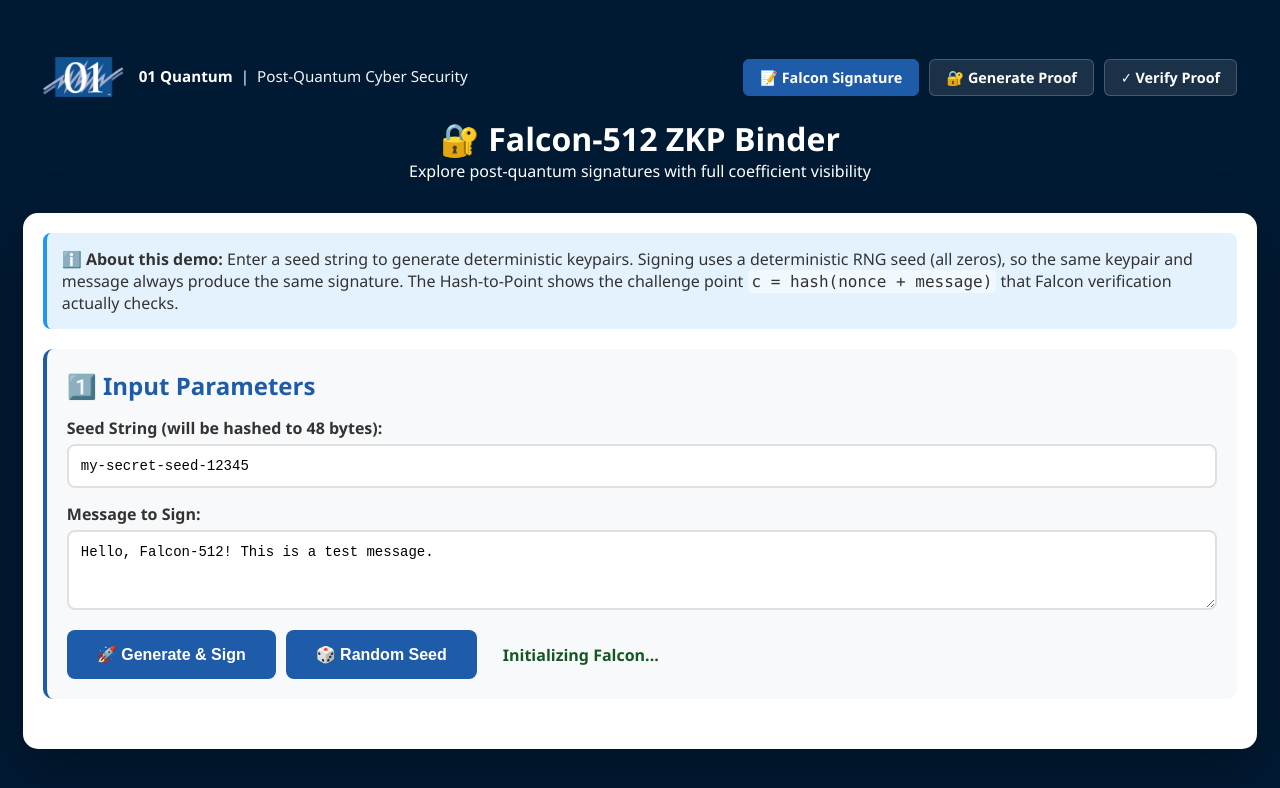
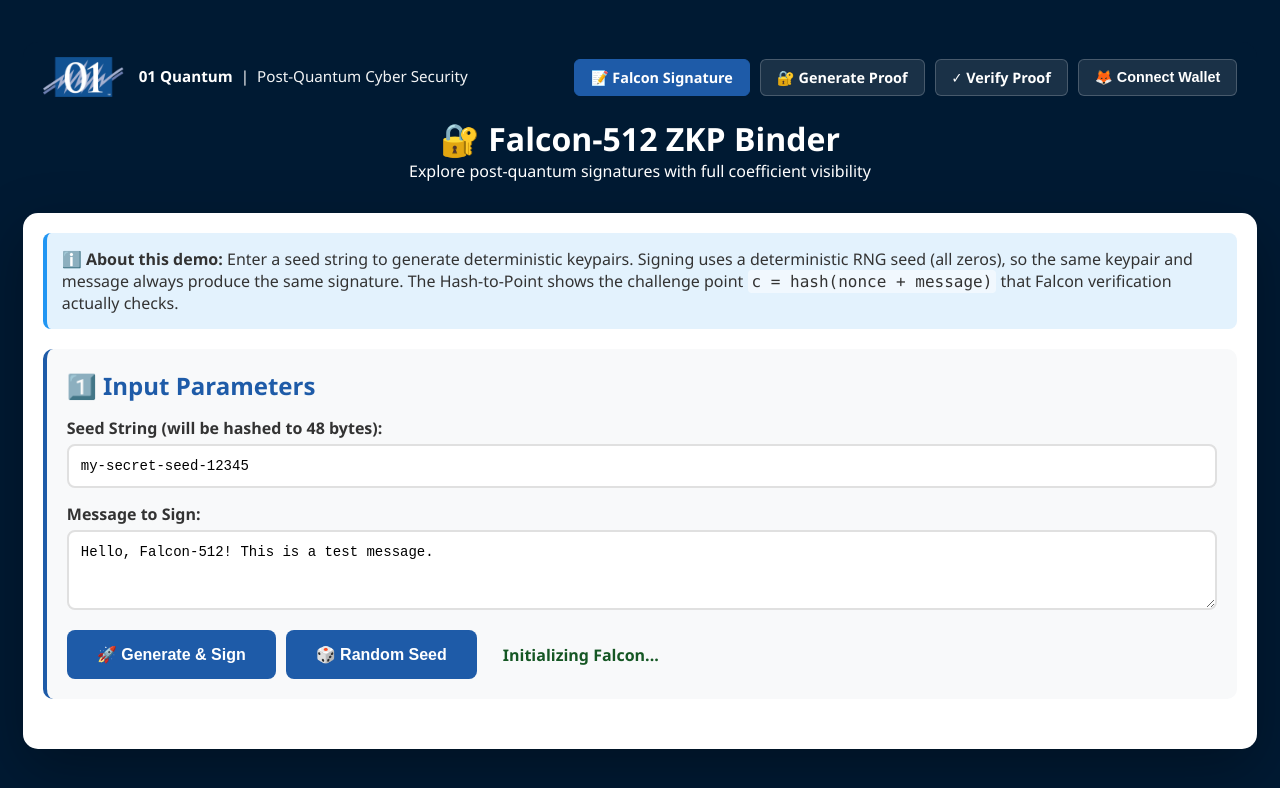
Before and after one commit to 01-Quantum/falcon-zkp-demo, an Angular app: page /falcon-signature in a window 1280 px wide. Shown: the top 788 px of the page. Built offline with nearby package versions, Linux system fonts and the light colour scheme; no server answers.

Commit message:
Add wallet connection feature to the app. Implement connect and disconnect functionality for MetaMask integration, including address formatting and loading state management. Update app layout to include a wallet connection button.

```diff
--- a/src/app/app.html
+++ b/src/app/app.html
@@ -20,6 +20,10 @@
         <a routerLink="/verify" routerLinkActive="active" class="nav-btn">
           <span>✓ Verify Proof</span>
         </a>
+        <button class="nav-btn wallet-btn" (click)="connectWallet()" [disabled]="isWalletConnecting">
+          <span *ngIf="!walletAddress">🦊 Connect Wallet</span>
+          <span *ngIf="walletAddress">🟢 {{ formatAddress(walletAddress) }} ❌</span>
+        </button>
       </div>
     </div>
 
--- a/src/app/app.ts
+++ b/src/app/app.ts
@@ -1,13 +1,58 @@
 import { Component } from '@angular/core';
 import { RouterOutlet, RouterLink, RouterLinkActive } from '@angular/router';
+import { CommonModule } from '@angular/common';
 
 @Component({
   selector: 'app-root',
   standalone: true,
-  imports: [RouterOutlet, RouterLink, RouterLinkActive],
+  imports: [RouterOutlet, RouterLink, RouterLinkActive, CommonModule],
   templateUrl: './app.html',
   styleUrl: './app.scss'
 })
 export class App {
   title = 'Falcon-512 ZKP Demo';
+  walletAddress: string | null = null;
+  isWalletConnecting = false;
+
+  async connectWallet() {
+    if (this.walletAddress) {
+      this.disconnectWallet();
+      return;
+    }
+
+    this.isWalletConnecting = true;
+    try {
+      // Check if MetaMask is installed
+      const ethereum = (window as any).ethereum;
+      if (!ethereum) {
+        alert('MetaMask is not installed. Please install it to use this feature.');
+        return;
+      }
+
+      // Request account access
+      const accounts = await ethereum.request({ method: 'eth_requestAccounts' });
+
+      if (accounts.length > 0) {
+        this.walletAddress = accounts[0];
+        console.log('Wallet connected:', this.walletAddress);
+      } else {
+        console.warn('No accounts found');
+      }
+    } catch (error: any) {
+      console.error('User denied account access or error occurred:', error);
+      alert('Failed to connect wallet: ' + (error.message || 'Unknown error'));
+    } finally {
+      this.isWalletConnecting = false;
+    }
+  }
+
+  disconnectWallet() {
+    this.walletAddress = null;
+    console.log('Wallet disconnected');
+  }
+
+  formatAddress(address: string): string {
+    if (!address) return '';
+    return `${address.substring(0, 6)}...${address.substring(address.length - 4)}`;
+  }
 }
--- a/src/app/components/falcon-signature/falcon-signature.ts
+++ b/src/app/components/falcon-signature/falcon-signature.ts
@@ -55,6 +55,11 @@ export class FalconSignatureComponent implements OnInit {
       this.statusMessage = '❌ Failed to initialize Falcon';
       this.error = 'Could not load Falcon WASM module.';
     }
+  }
+
+  formatAddress(address: string): string {
+    if (!address) return '';
+    return `${address.substring(0, 6)}...${address.substring(address.length - 4)}`;
   }
 
   bytesToBigInt(bytes: Uint8Array): bigint {
```
